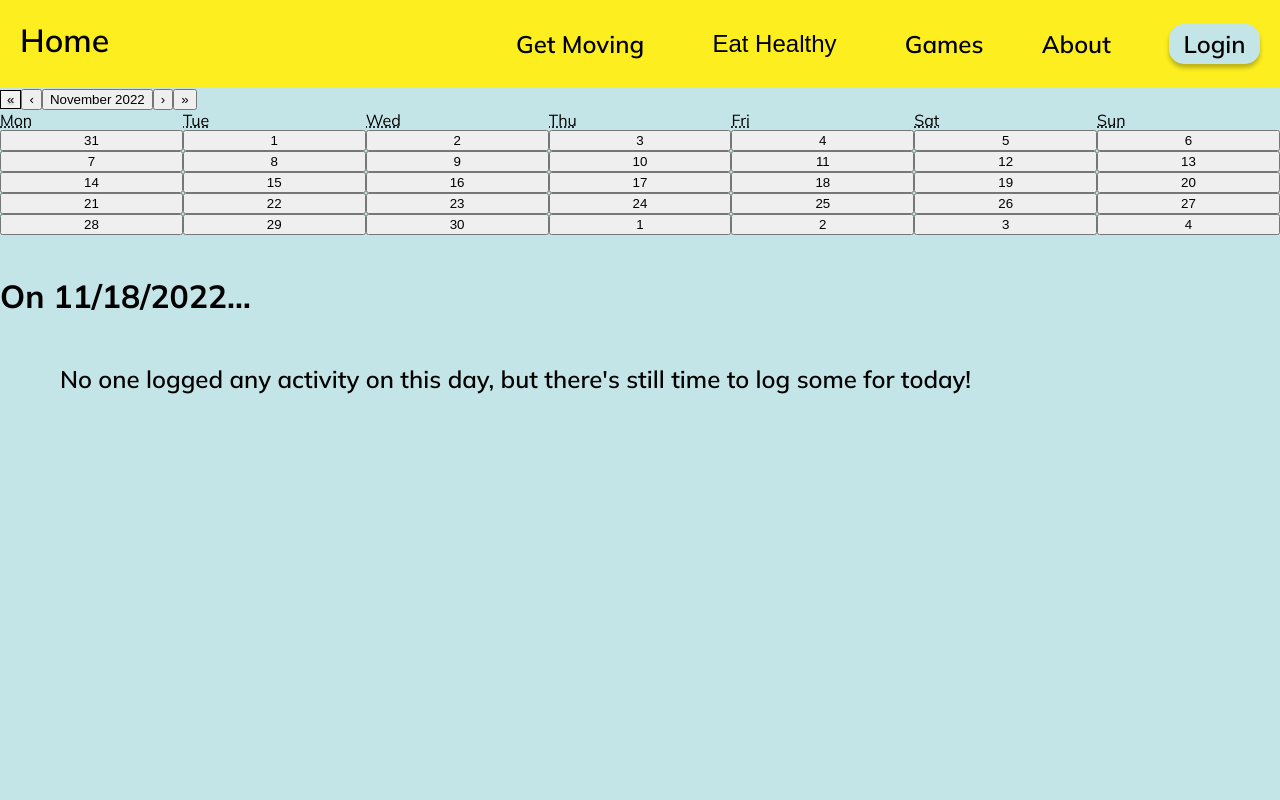
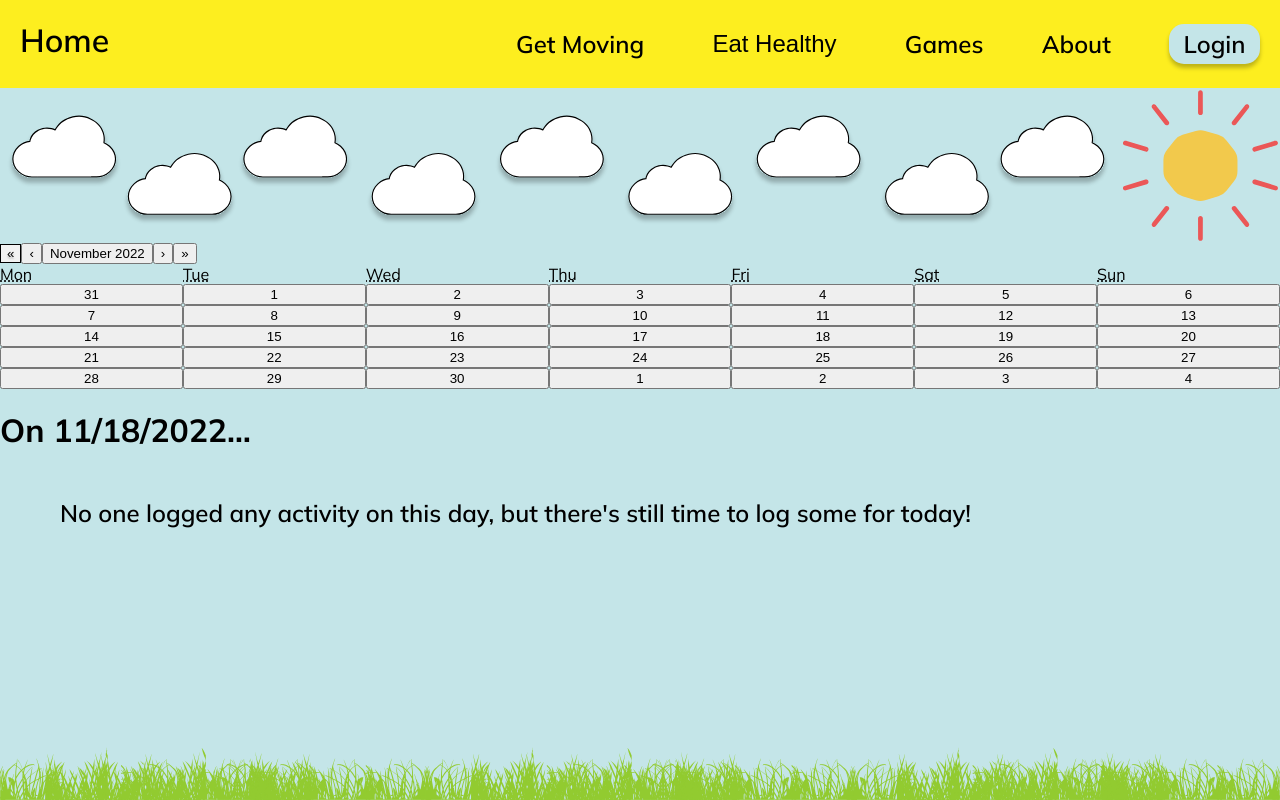
Before and after one commit to hergin/Henry-Gets-Moving-Frontend, a React (Create React App) app: page /all-logs in a window 1280 px wide. Built offline with nearby package versions, Linux system fonts and the light colour scheme; no server answers.

Commit message:
add weather and grass to calendar page

```diff
--- a/src/Pages/Calendar/Calendar.tsx
+++ b/src/Pages/Calendar/Calendar.tsx
@@ -1,10 +1,12 @@
 import './Calendar.scss'
 import {Helmet, HelmetProvider} from "react-helmet-async";
-import React, { useEffect, useState } from "react";
+import React, {useEffect, useState} from "react";
 import {Calendar as ReactCalendar} from "react-calendar";
 import API from '../../API';
-import { FamilyMember } from '../../Structs/DataTypes';
+import {FamilyMember} from '../../Structs/DataTypes';
 import familyMemberLayout from '../../Components/familyMemberLayout';
+import Weather from "../../Components/Weather";
+import Grass from "../../Components/Grass";
 
 const Calendar = () => {
     const [selectedDate, selectDay] = useState(new Date());
@@ -20,12 +22,14 @@ const Calendar = () => {
                     <title>Calendar</title>
                 </Helmet>
             </HelmetProvider>
-            <ReactCalendar onChange={selectDay} value={selectedDate} minDate={new Date(2022, 9, 20)} className="date-picker"/>
-            <br/>
+            <Weather/>
+            <ReactCalendar onChange={selectDay} value={selectedDate} minDate={new Date(2022, 9, 20)}
+                           className="date-picker"/>
             <h1>On {selectedDate.toLocaleDateString()}…</h1>
             <div className='logText'>
                 {familyMemberLayout(members, selectedDate).length > 0 ? familyMemberLayout(members, selectedDate) : "No one logged any activity on this day, but there's still time to log some for today!"}
             </div>
+            <Grass/>
         </div>
     )
 }
```
